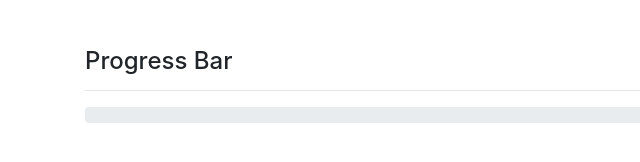
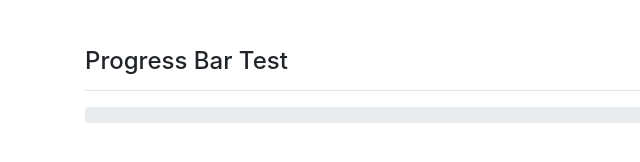
Before and after one commit to cooltey/SocketProgressBar, a plain HTML site: page index.html in a window 1280 px wide. Shown: the full height of the page, 0-640 px from the left. Drawn offline with nearby package versions, Linux system fonts and the light colour scheme.

Commit message:
branch test

```diff
--- a/index.html
+++ b/index.html
@@ -56,7 +56,7 @@
 	<div class="container">
 		<div>
 			<br><br>
-			<h4>Progress Bar </h4>
+			<h4>Progress Bar Test</h4>
 			<hr>
 			<div class="progress">
 			  <div class="progress-bar" role="progressbar" aria-valuenow="25" aria-valuemin="0" aria-valuemax="100"></div>
```
